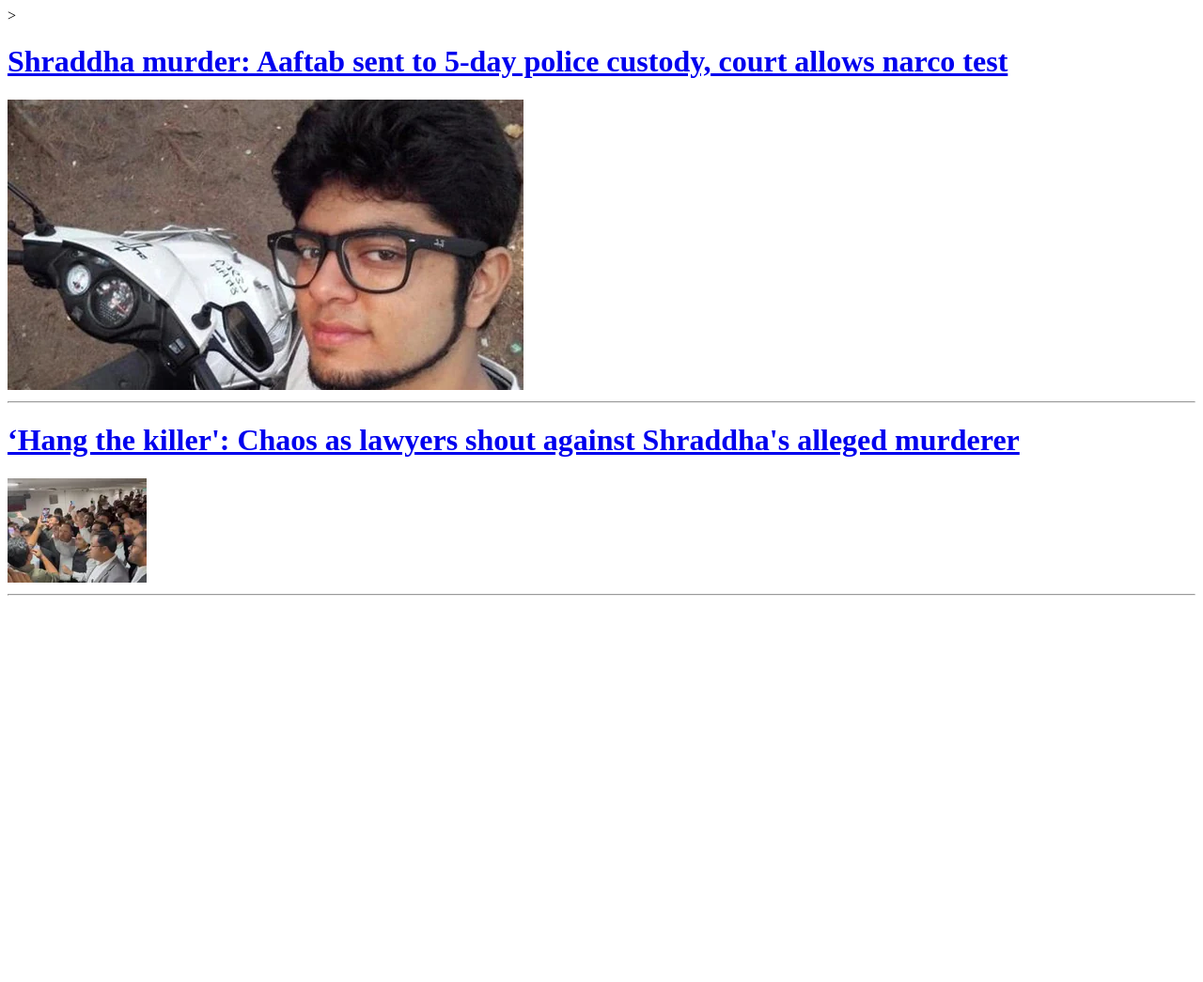
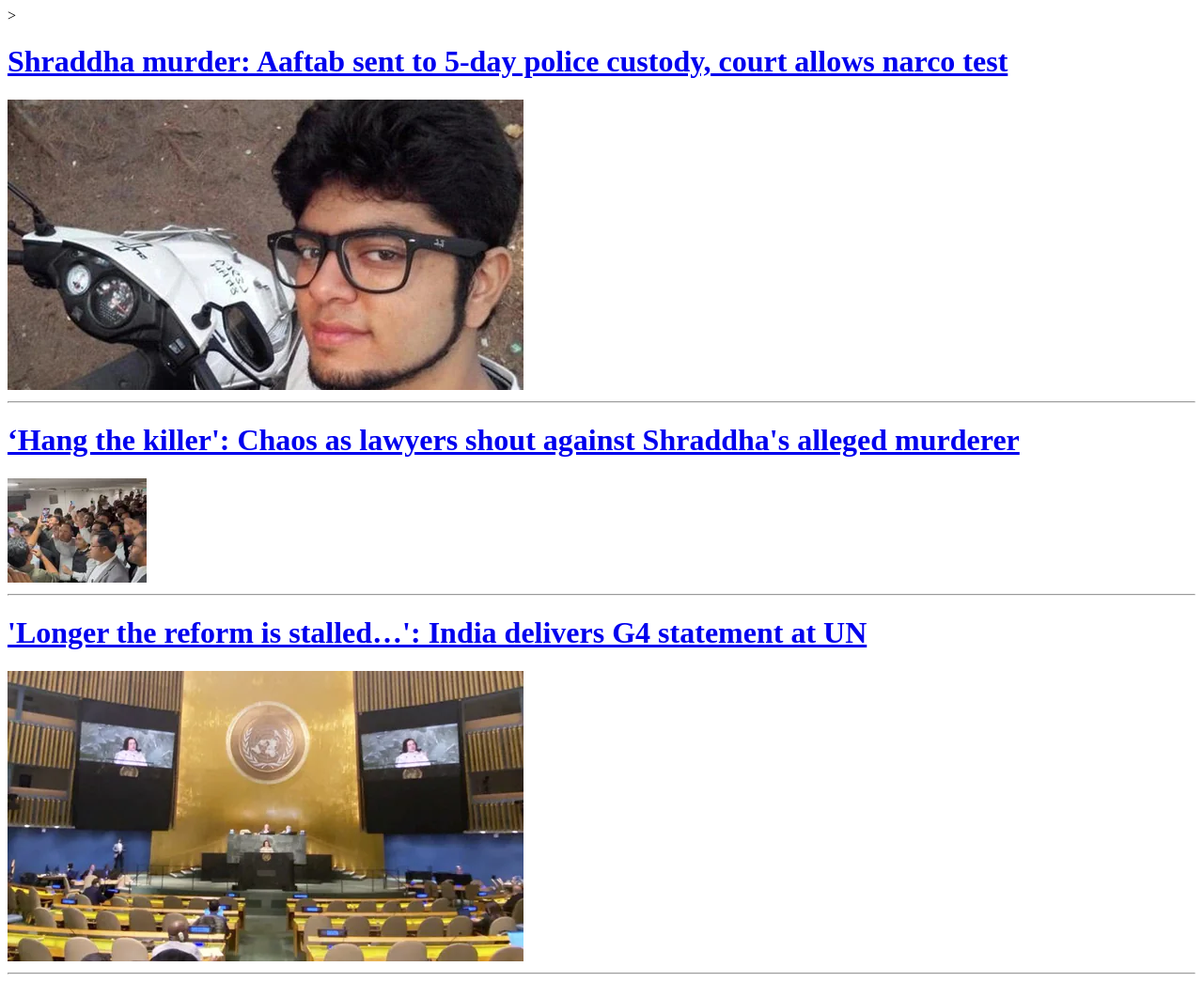
Before and after one commit to ranipankaj7000/news2, a plain HTML site: page index.html in a window 1280 px wide. Shown: the whole page at 94% size. Before the commit the page ends 800 px from the top, so only its background shows below. Drawn offline with Linux system fonts and the light colour scheme.

Commit message:
commit 3

```diff
--- a/index.html
+++ b/index.html
@@ -26,6 +26,17 @@
 
         <hr>
 
+        <h1>
+            <a href="./3.html">
+                'Longer the reform is stalled…': India delivers G4 statement at UN
+            </a>
+        </h1>
+        <a href="./3.html">
+            <img src="./img/3.webp" alt="longer" />
+        </a>
+
+        <hr>
+
 
 
 
```
Also changed, not shown: 3.html (added, +15 -0 lines), img/3.webp (added).
